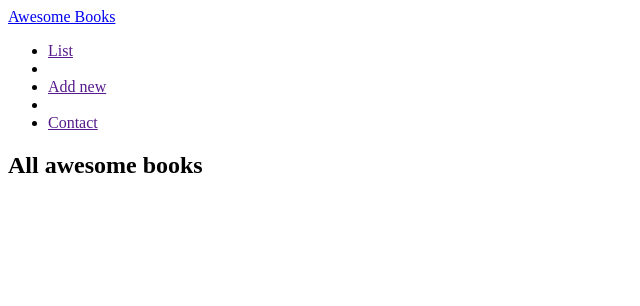
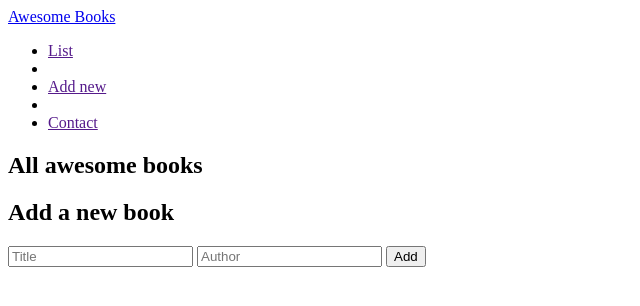
Before and after one commit to Ibizugbe/awesome-book-ES6, a plain HTML site: page index.html in a window 1280 px wide. Shown: the whole page, without its empty margins (0-640 px from the left). Drawn offline with Linux system fonts and the light colour scheme.

Commit message:
add form for adding books

```diff
--- a/index.html
+++ b/index.html
@@ -38,9 +38,20 @@
     </header>
 
     <main>
+      <!-- boook list section -->
       <section id="awesome-books">
         <h1 class="intro-header">All awesome books</h1>
+        <!-- added books -->
         <div id="books-list"></div>
+      </section>
+      <!-- input section to add books -->
+      <section id="input-form">
+        <form action="#" id="add-book-form">
+          <h2>Add a new book</h2>
+          <input type="text" placeholder="Title" name="title" required />
+          <input type="text" placeholder="Author" name="author" required />
+          <input type="submit" value="Add" />
+        </form>
       </section>
     </main>
 
```
